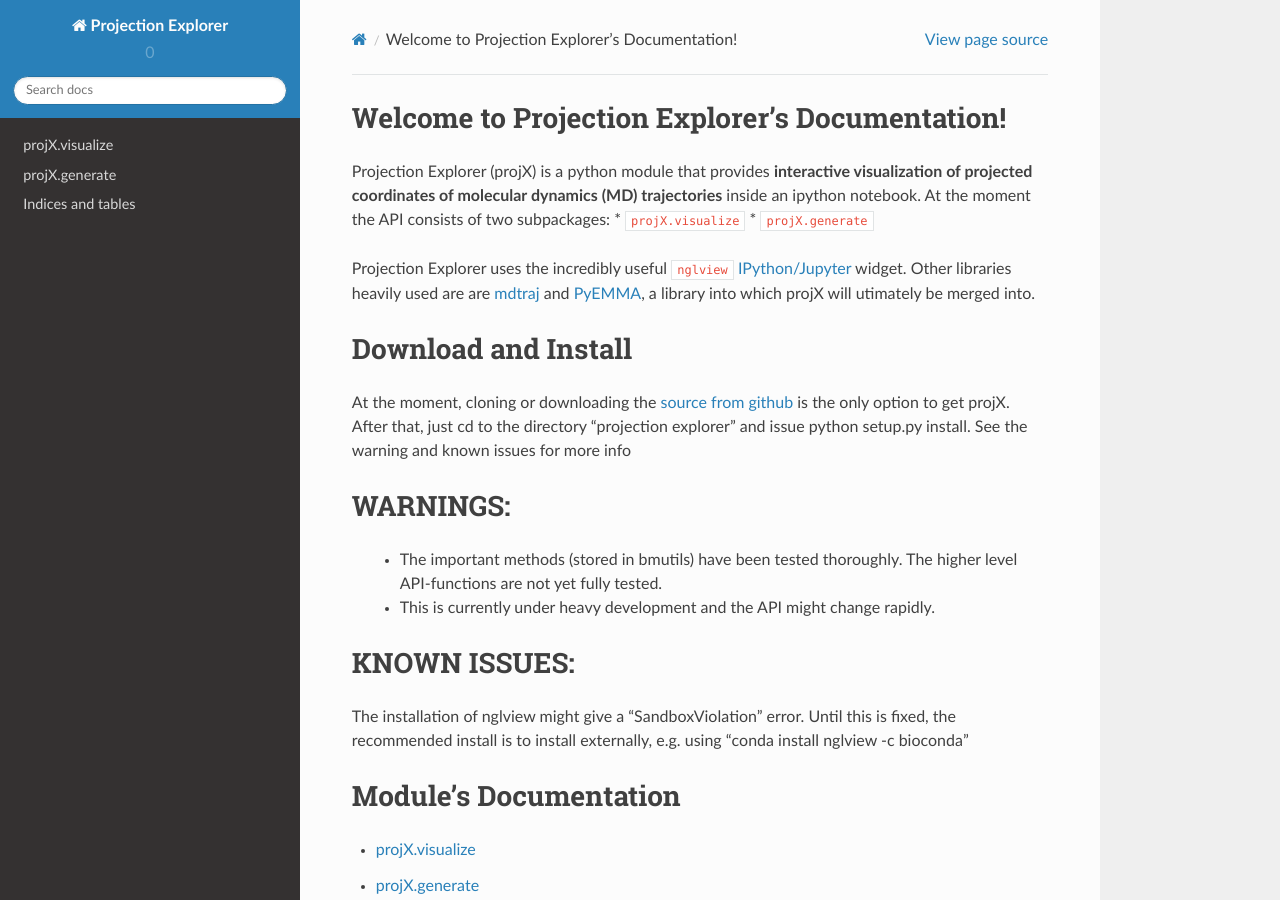
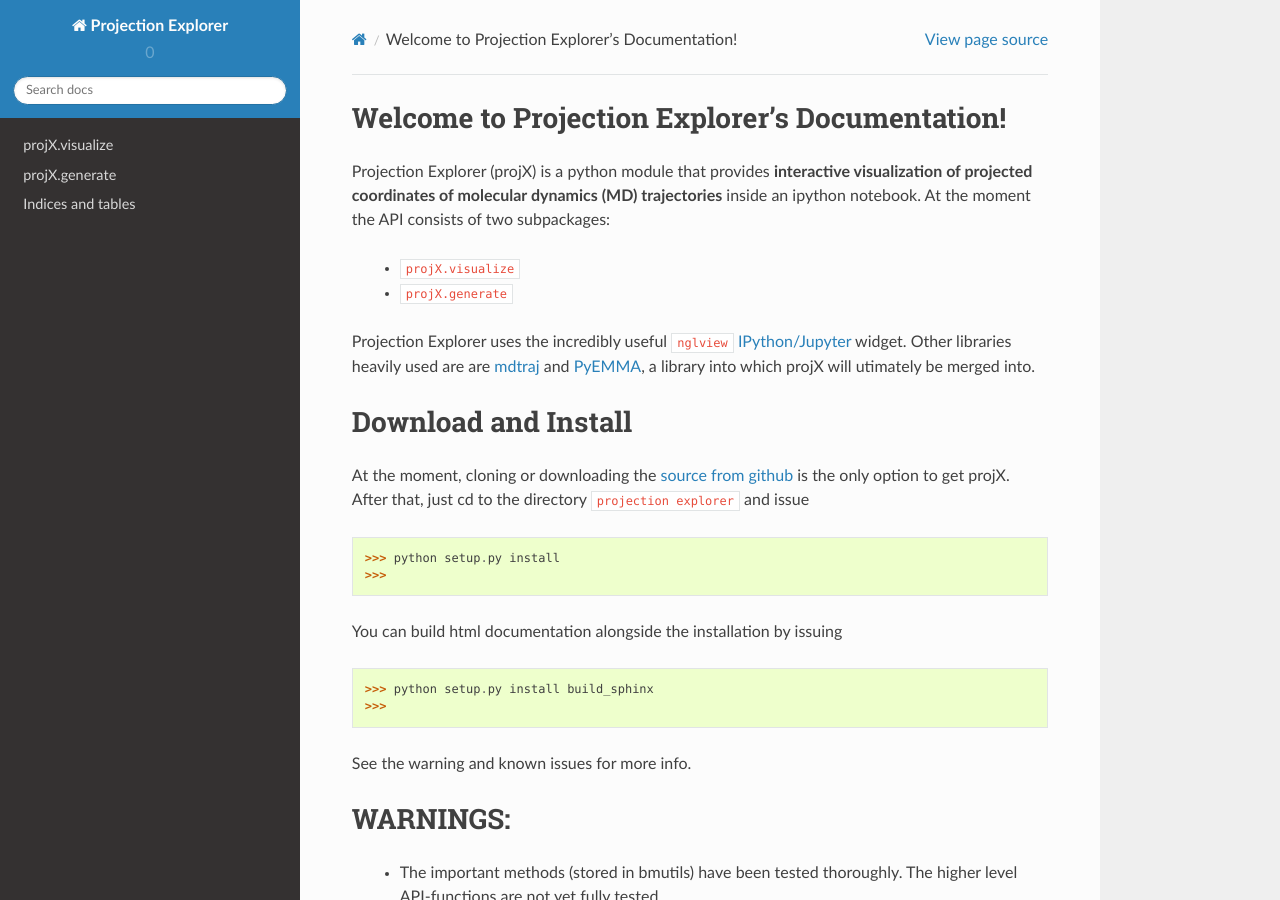
Before and after one commit to markovmodel/molPX, a Sphinx documentation site: the page built from doc/source/index.rst, in a window 1280 px wide and 900 px high. Built offline with Sphinx 7.4.7 and the Read the Docs theme 2.0.0, drawn with Linux system fonts in a browser that asks for light colours.

Commit message:
[docs] more docs

```diff
--- a/doc/source/index.rst
+++ b/doc/source/index.rst
@@ -7,15 +7,25 @@
 ===============================================
 Projection Explorer (projX) is a python module that provides **interactive visualization of projected coordinates
 of molecular dynamics (MD) trajectories** inside an ipython notebook. At the moment the API consists of two subpackages:
-* ``projX.visualize``
-* ``projX.generate``
+
+ * ``projX.visualize``
+ * ``projX.generate``
 
 Projection Explorer uses the incredibly useful  ``nglview`` `IPython/Jupyter <https://github.com/arose/nglview>`_ widget. Other libraries heavily used are are `mdtraj <http://mdtraj.org/>`_ and `PyEMMA <http://www.emma-project.org/latest/>`_, a library into which projX will utimately be merged into.
 
 Download and Install
 =====================
-At the moment, cloning or downloading the `source from github <https://github.com/gph82/projection_explorer>`_ is the only option to get projX. After that, just cd to the directory "projection explorer" and issue
-python setup.py install. See the warning and known issues for more info
+At the moment, cloning or downloading the `source from github <https://github.com/gph82/projection_explorer>`_ is the only option to get projX. After that, just cd to the directory ``projection explorer`` and issue
+
+    >>> python setup.py install
+    >>>
+
+You can build html documentation alongside the installation by issuing
+
+    >>> python setup.py install build_sphinx
+    >>>
+
+See the warning and known issues for more info.
 
 WARNINGS:
 =========
--- a/doc/source/index_generate.rst
+++ b/doc/source/index_generate.rst
@@ -6,7 +6,8 @@
 projX.generate
 ===============================================
 
-If an ordinary molecular dynamics (MD) trajectory is the starting point, some work has to be done previous to the visualization.
+This module contains methods that generate needed objects for :any:`visualize` of the methods to work.
+
 
 .. automodule:: projX.generate
    :members:
```
